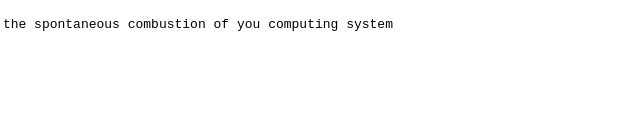
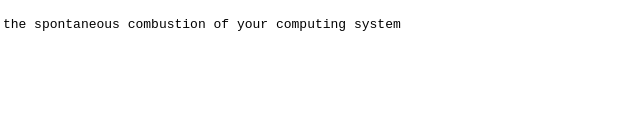
Before and after one commit to Sickmannnnnn/Evolution, a website: page EvoSim Directory/Canvas.html in a window 1280 px wide. Shown: the part 616-750 px from the top of the page, 559-1199 px from the left. Drawn offline with Linux system fonts and the light colour scheme.

Commit message:
Update Canvas.html
you-your

```diff
--- a/EvoSim Directory/Canvas.html
+++ b/EvoSim Directory/Canvas.html
@@ -12,7 +12,7 @@
         </h1>
         <canvas id = 'myCanvas'></canvas>
         <pre>
-            Do not click "Set Up Game" more than once it may result in the spontaneous combustion of you computing system
+            Do not click "Set Up Game" more than once it may result in the spontaneous combustion of your computing system
             Game buttons and sliders here
         </pre>
         <div id="keys">
```
